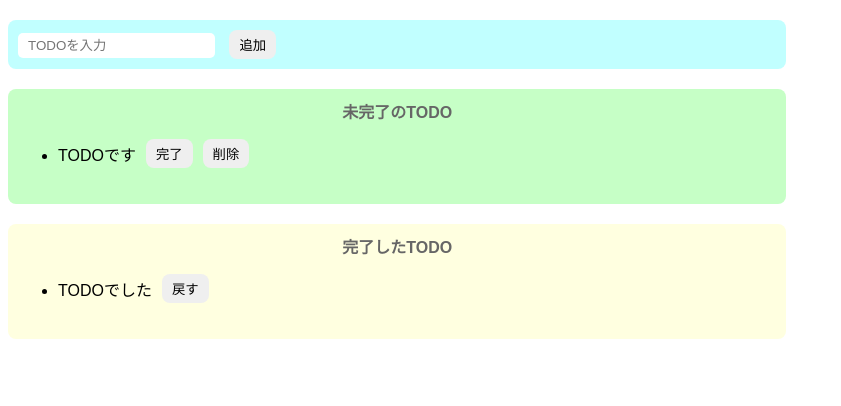
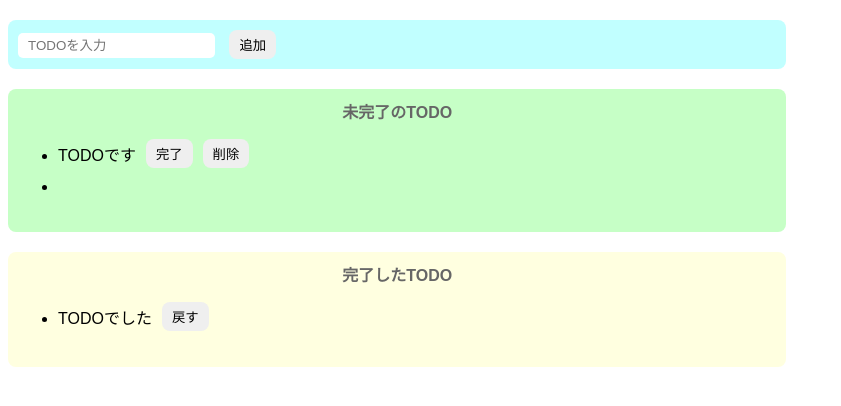
Before and after one commit to tetsguya-hashi/udemy-javascript-todoList, a website built with Parcel: page index.html in a window 1280 px wide. Both pictures are taken after a click on the button "追加". Shown: the whole page, without its empty margins (0-841 px from the left). Built offline with nearby package versions, Linux system fonts and the light colour scheme.

Commit message:
未完了のTODOへテキストを追加

```diff
--- a/index.html
+++ b/index.html
@@ -13,7 +13,7 @@
     </div>
     <div class="incomplete-area">
       <p class="title">未完了のTODO</p>
-      <ul>
+      <ul id="inconmplete-list">
         <div class="list-row">
           <li>TODOです</li>
           <button>完了</button>
--- a/src/index.js
+++ b/src/index.js
@@ -1,8 +1,18 @@
 const addText = document.getElementById("add-text");
 const onClickAdd = () => {
+  //テキストボックスの値を取得し、初期化
   const inputText = addText.value;
   addText.value = "";
-  alert(inputText);
+  //divの生成
+  const div = document.createElement("div");
+  div.className = "list-row";
+  //liタグ生成
+  const li = document.createElement("li");
+  li.innerText = inputText;
+  //divタグの子要素に各要素を設定
+  div.appendChild(li);
+  //ulタグの子要素にdiv
+  document.getElementById("inconmplete-list").appendChild(div);
 };
 
 document
```
